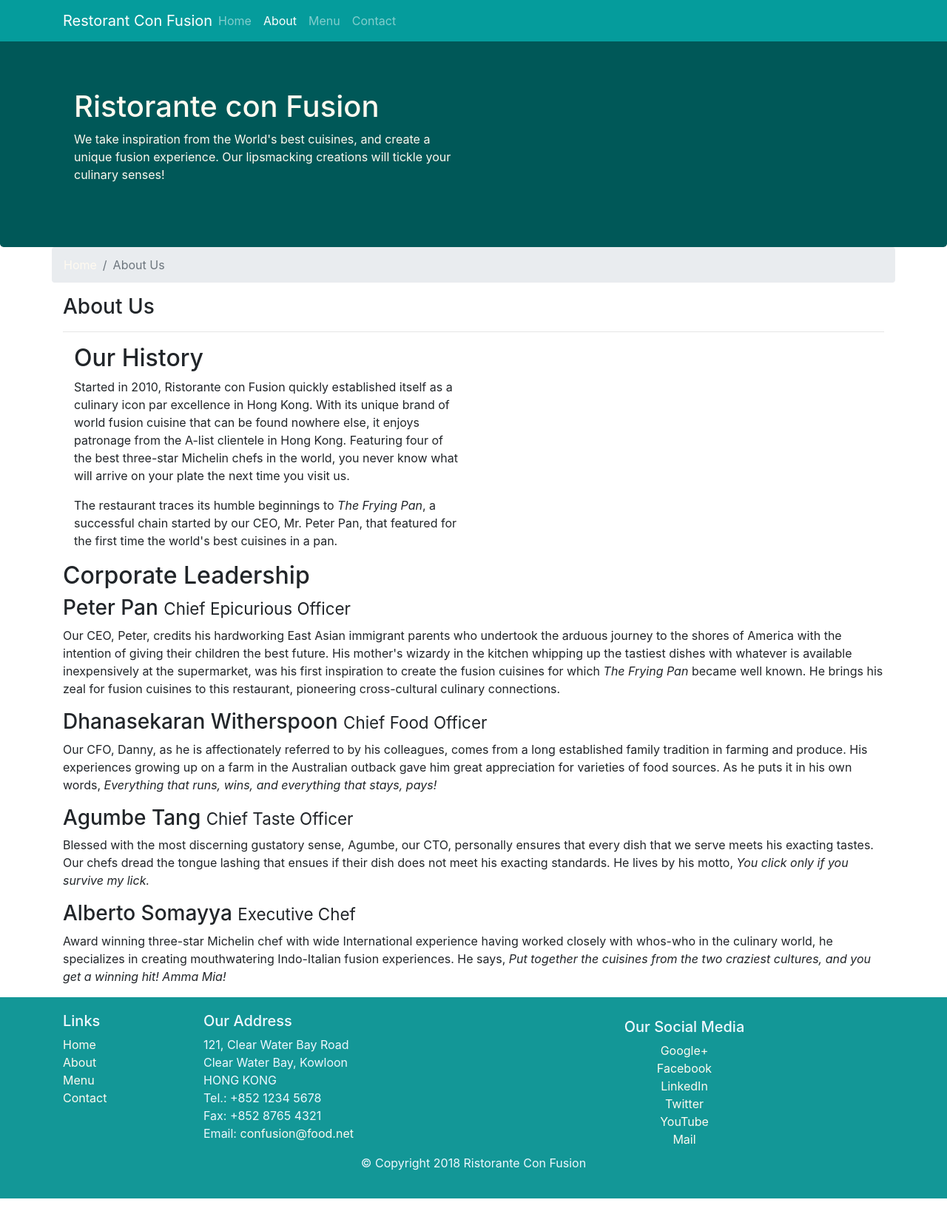
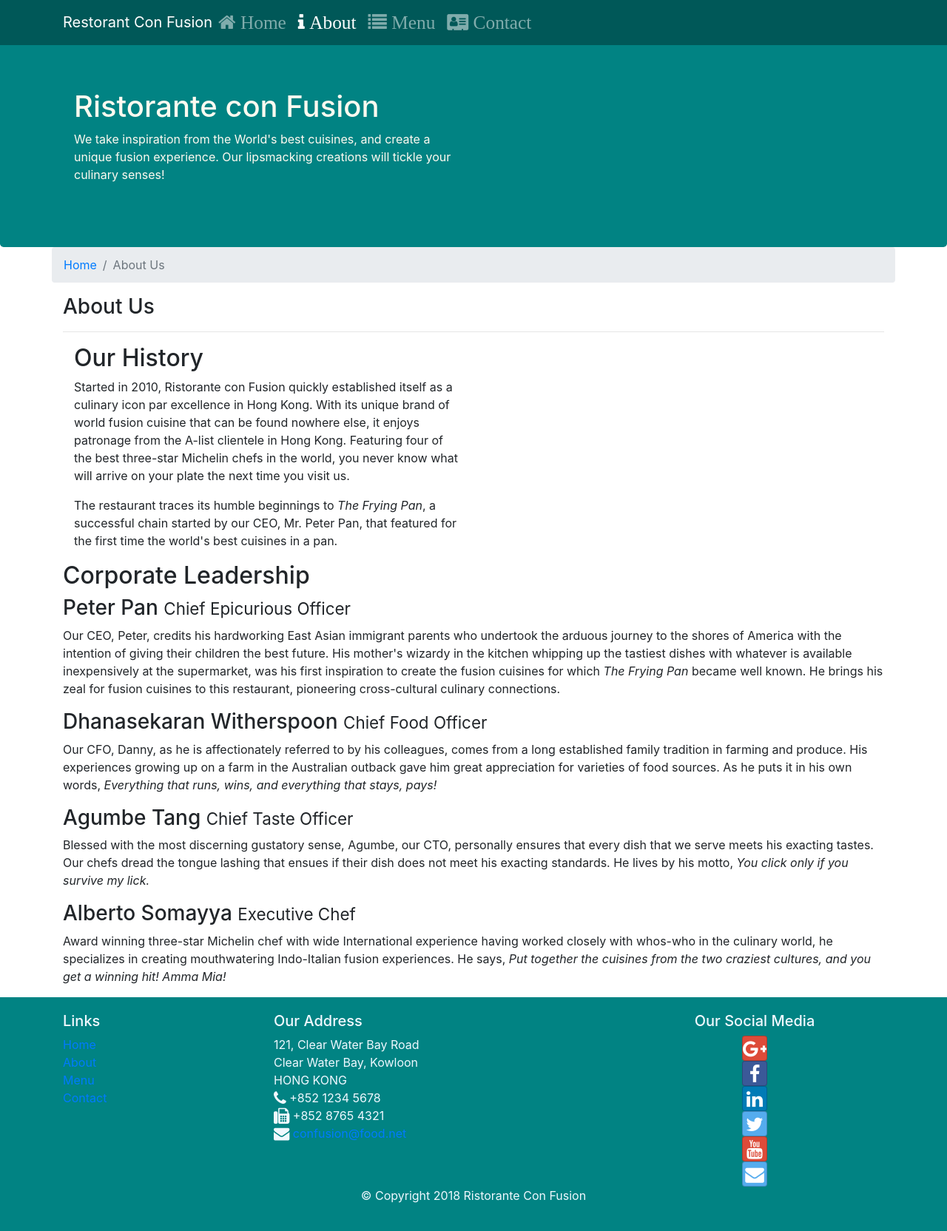
Before and after one commit to aristosChatzidis/bootstrap-sam-git, a website: page aboutus.html in a window 1280 px wide. Shown: the whole page at 74% size. Before the commit the page ends 1620 px from the top, so only its background shows below. Drawn offline with nearby package versions, Linux system fonts and the light colour scheme.

Commit message:
Icons , fontawesome

```diff
--- a/aboutus.html
+++ b/aboutus.html
@@ -10,7 +10,8 @@
      <!-- Bootstarp CSS -->
      <link rel="stylesheet" href="node_modules/bootstrap/dist/css/bootstrap.min.css">
      <link rel="stylesheet" href="css/styles.css">
-
+     <link rel="stylesheet" href="node_modules/font-awesome/css/font-awesome.min.css">
+     <link rel="stylesheet" href="node_modules/bootstrap-social/bootstrap-social.css">
     <title>Ristorante Con Fusion: About Us</title>
 
 </head>
@@ -26,10 +27,10 @@
         <a class="navbar-brand mr-auto" href="./index.html">Restorant Con Fusion</a>
         <div class="collapse navbar-collapse" id="Navbar">
             <ul class="navbar-nav mr-auto">
-                <li class="nav-item "><a class="nav-link" href="./index.html">Home</a></li>
-                <li class="nav-item active"><a class="nav-link" href="#">About</a></li>
-                <li class="nav-item"><a class="nav-link" href="#">Menu</a></li>
-                <li class="nav-item"><a class="nav-link" href="#">Contact</a></li>
+                <li class="nav-item"><a class="nav-link" href="./index.html"><span  class="fa fa-home fa-lg"> Home</span></a></li>
+                <li class="nav-item active"><a class="nav-link" href="./aboutus.html"><span  class="fa fa-info fa-lg"> About</span></a></li>
+                <li class="nav-item"><a class="nav-link" href="#"><span  class="fa fa-list fa-lg"> Menu</span></a></li>
+                <li class="nav-item"><a class="nav-link" href="#"><span  class="fa fa-address-card fa-lg"> Contact</span></a></li>
             </ul>
         </div>
     </div>
@@ -53,6 +54,7 @@
 
     <div class="container">
         <div class="row">
+            <!-- this is for navigation path display  -->
             <ol class="col-12 breadcrumb">
                 <li class="breadcrumb-item"><a href="./index.html">Home</a></li>
                 <li class="breadcrumb-item active">About Us</li>
@@ -103,26 +105,26 @@
                         <li><a href="#">Contact</a></li>
                     </ul>
                 </div>
-                <div class="col-4   col-sm-5">
+                <div class="col-4 offset-1  col-sm-5">
                     <h5>Our Address</h5>
                     <address>
                       121, Clear Water Bay Road<br>
                       Clear Water Bay, Kowloon<br>
                       HONG KONG<br>
-                      Tel.: +852 1234 5678<br>
-                      Fax: +852 8765 4321<br>
-                      Email: <a href="mailto:confusion@food.net">confusion@food.net</a>
+                      <i class="fa fa-phone fa-lg"></i> +852 1234 5678<br>
+                      <i class="fa fa-fax fa-lg"></i> +852 8765 4321<br>
+                      <i class="fa fa-envelope fa-lg"></i> <a href="mailto:confusion@food.net">confusion@food.net</a>
                    </address>
                 </div>
                 <div class="col-4 col-sm-4 align-self-center">
                     <div class="text-center">
                         <h5>Our Social Media</h5>
-                        <a href="http://google.com/+">Google+</a><br>
-                        <a href="http://www.facebook.com/profile.php?id=">Facebook</a><br>
-                        <a href="http://www.linkedin.com/in/">LinkedIn</a><br>
-                        <a href="http://twitter.com/">Twitter</a><br>
-                        <a href="http://youtube.com/">YouTube</a><br>
-                        <a href="mailto:">Mail</a>
+                        <a class="btn btn-social-icon btn-google" href="http://google.com/+"><i class="fa fa-google-plus fa-lg"></i></a><br>
+                        <a class="btn btn-social-icon btn-facebook" href="http://www.facebook.com/profile.php?id="><i class="fa fa-facebook fa-lg"></i></a><br>
+                        <a class="btn btn-social-icon btn-linkedin" href="http://www.linkedin.com/in/"><i class="fa fa-linkedin fa-lg"></i></a><br>
+                        <a class="btn btn-social-icon btn-twitter" href="http://twitter.com/"><i class="fa fa-twitter fa-lg"></i></a><br>
+                        <a class="btn btn-social-icon btn-google" href="http://youtube.com/"><i class="fa fa-youtube fa-lg"></i></a><br>
+                        <a class="btn btn-social-icon btn-twitter" href="mailto:"><i class="fa fa-envelope fa-lg"></i></a>
                     </div>
                 </div>
            </div>
--- a/css/styles.css
+++ b/css/styles.css
@@ -18,7 +18,7 @@
 }
 
 .footer {
-  background-color: rgb(19, 151, 151);
+  background-color: rgb(1, 131, 131);
   margin: 0px auto;
   padding: 20px 0px 20px 0px;
   color: aliceblue;
@@ -27,7 +27,7 @@
 .jumbotron {
   padding: 70px 30px 70px 30px;
   margin: 0px auto;
-  background: rgb(0, 88, 88);
+  background: rgb(1, 131, 131);
   color: floralwhite;
 }
 
@@ -37,9 +37,9 @@
   color: #0f0f0f;
 }
 
-a:link {
+/* a:link {
   color: floralwhite;
-}
+} */
 
 /* For top  */
 body {
@@ -48,5 +48,6 @@ body {
 }
 
 .navbar-dark {
-  background-color: rgb(5, 156, 156);
+  background-color: rgb(0, 88, 88);
+  font-size: 19px;
 }
--- a/package.json
+++ b/package.json
@@ -18,6 +18,8 @@
   "homepage": "https://github.com/aristosChatzidis/git-test#readme",
   "dependencies": {
     "bootstrap": "^4.0.0",
+    "bootstrap-social": "^5.1.1",
+    "font-awesome": "^4.7.0",
     "jquery": "^3.3.1",
     "popper.js": "^1.12.9"
   }
```
Also changed, not shown: index.html (+16 -14 lines), 1 other file.
